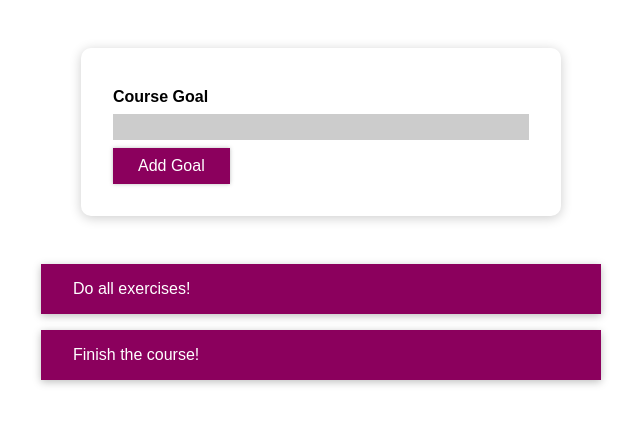
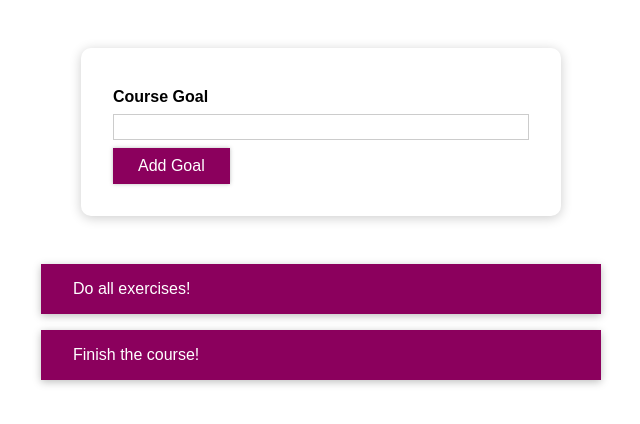
Before and after one commit to minhquangkid/React_new, a React (Create React App) app: page / in a window 1280 px wide. Shown: the top 424 px of the page, without its empty margins (319-959 px from the left). Built offline with nearby package versions, Linux system fonts and the light colour scheme.

Commit message:
using CSS Module

```diff
--- a/src/components/CourseGoals/CourseInput/CourseInput.js
+++ b/src/components/CourseGoals/CourseInput/CourseInput.js
@@ -1,34 +1,34 @@
 import React, { useState } from "react";
 import styled from "styled-components";
 import Button from "../../UI/Button/Button";
-import "./CourseInput.css";
+import styles from "./CourseInput.module.css";
 
-const FormControl = styled.div`
-  margin: 0.5rem 0;
+// const FormControl = styled.div`
+//   margin: 0.5rem 0;
 
-  & label {
-    font-weight: bold;
-    display: block;
-    margin-bottom: 0.5rem;
-    color: ${(props) => (props.invalid ? "red" : "black")};
-  }
+//   & label {
+//     font-weight: bold;
+//     display: block;
+//     margin-bottom: 0.5rem;
+//     color: ${(props) => (props.invalid ? "red" : "black")};
+//   }
 
-  & input {
-    display: block;
-    width: 100%;
-    border: 1px solid ${(props) => (props.inValid ? "yellow" : "#ccc")};
-    background: ${(props) => (props.invalid ? "blue" : "#ccc")};
-    font: inherit;
-    line-height: 1.5rem;
-    padding: 0 0.25rem;
-  }
+//   & input {
+//     display: block;
+//     width: 100%;
+//     border: 1px solid ${(props) => (props.inValid ? "yellow" : "#ccc")};
+//     background: ${(props) => (props.invalid ? "blue" : "#ccc")};
+//     font: inherit;
+//     line-height: 1.5rem;
+//     padding: 0 0.25rem;
+//   }
 
-  & input:focus {
-    outline: none;
-    background: #fad0ec;
-    border-color: #8b005d;
-  }
-`;
+//   & input:focus {
+//     outline: none;
+//     background: #fad0ec;
+//     border-color: #8b005d;
+//   }
+// `;
 // tạo 1 styled component cho thẻ div, nó sẽ có các thuộc tính css như  margin: 0.5rem 0;
 // nếu những thứ bên trong nó có chứa input, label thì nó sẽ sử dụng thuộc tính css là & input, & label cho input và label đó
 // tại border của input, ta sử dụng arrow function, với tham số đầu vào là props, nếu props.invalid là true thì sẽ dùng red
@@ -69,16 +69,20 @@
   return (
     <form onSubmit={formSubmitHandler}>
       {/* <FormControl className={!isValid && "invalid"}> */}
-      <FormControl invalid={!isValid}>
-        {/* <div className={`form-control ${!isValid ? "invalid" : ""}`}> */}
+      {/* <FormControl invalid={!isValid}> */}
+      <div
+        className={`${styles["form-control"]} ${!isValid && styles.invalid}`}
+      >
         <label>Course Goal</label>
         <input type="text" onChange={goalInputChangeHandler} />
-        {/* </div> */}
-      </FormControl>
+      </div>
+      {/* </FormControl> */}
       <Button type="submit">Add Goal</Button>
     </form>
   );
 };
+// dùng dấu [] trong styles["form-control"] vì giữa từ form và control có dấu "-" nên ko dùng styles.form-control được
+
 // sử dụng  <div className={`form-control ${!isValid ? "invalid" : ""}`}> để dùng class .form-control.invalid đã tạo ở file css cho trường hợp người dùng nhập rỗng, và nó sẽ ko được dùng khi người dùng nhập khác rỗng
 
 // nếu chúng ta ko sử dụng toán tử điều kiện thì ta có thể sử dụng cách khác là dùng props cho FormControl. Tạo 1 thuộc tính là invalid nhận tham số là !isValid, nếu !isValid là true thì nó sẽ kích hoạt thuộc tính invalid, và ngược lại sẽ ko kích hoạt
--- a/src/components/UI/Button/Button.js
+++ b/src/components/UI/Button/Button.js
@@ -1,43 +1,45 @@
 import React from "react";
 import styled from "styled-components";
-// import './Button.css';
+import styles from "./Button.module.css";
+// mặc dù import cụ thể 1 file css nhưng ta có thể sử dụng các class từ các file css khác mà ko cần import, để tránh gây nhầm lẫn css ta sử dụng css modules
+// dùng import classes from "./Button.css"; cũng được
 
 // tạo component Button nhưng sử dụng package styled
-const Button = styled.button`
-  width: 100%;
-  font: inherit;
-  padding: 0.5rem 1.5rem;
-  border: 1px solid #8b005d;
-  color: white;
-  background: #8b005d;
-  box-shadow: 0 0 4px rgba(0, 0, 0, 0.26);
-  cursor: pointer;
+// const Button = styled.button`
+//   width: 100%;
+//   font: inherit;
+//   padding: 0.5rem 1.5rem;
+//   border: 1px solid #8b005d;
+//   color: white;
+//   background: #8b005d;
+//   box-shadow: 0 0 4px rgba(0, 0, 0, 0.26);
+//   cursor: pointer;
 
-  &:focus {
-    outline: none;
-  }
+//   &:focus {
+//     outline: none;
+//   }
 
-  &:hover,
-  &:active {
-    background: #ac0e77;
-    border-color: #ac0e77;
-    box-shadow: 0 0 8px rgba(0, 0, 0, 0.26);
-  }
+//   &:hover,
+//   &:active {
+//     background: #ac0e77;
+//     border-color: #ac0e77;
+//     box-shadow: 0 0 8px rgba(0, 0, 0, 0.26);
+//   }
 
-  @media (min-width: 768px) {
-    width: auto;
-  }
-`;
+//   @media (min-width: 768px) {
+//     width: auto;
+//   }
+// `;
 // tạo 1 styled component tên là Button cho thẻ button
 // sử dụng responsive với @media (min-width: 768px) tức là các thiết bị lớn hơn 768px sẽ được thu lại nút button, còn thiết bị nhỏ hơn 768px như di động sẽ hiện width=100%
 
-// const Button = props => {
-//   return (
-//     <button type={props.type} className="button" onClick={props.onClick}>
-//       {props.children}
-//     </button>
-//   );
-// };
-
+const Button = (props) => {
+  return (
+    <button type={props.type} className={styles.button} onClick={props.onClick}>
+      {props.children}
+    </button>
+  );
+};
+// sử dụng css module cho nút button bằng lệnh className={styles.button}
 export default Button;
 // dùng styled-components để xác định rõ định dạng css cho 1 đối tượng, nhằm giúp ko nhầm lẫn với các đối tượng khác khi dùng theo class thông thường
--- a/src/components/UI/Button/Button.css
+++ b/src/components/UI/Button/Button.module.css
@@ -1,4 +1,5 @@
 .button {
+  width: 100%;
   font: inherit;
   padding: 0.5rem 1.5rem;
   border: 1px solid #8b005d;
@@ -18,3 +19,11 @@
   border-color: #ac0e77;
   box-shadow: 0 0 8px rgba(0, 0, 0, 0.26);
 }
+
+@media (min-width: 768px) {
+  .button {
+    width: auto;
+  }
+}
+
+/* sử dụng responsive với @media (min-width: 768px) tức là các thiết bị lớn hơn 768px sẽ được thu lại nút button, còn thiết bị nhỏ hơn 768px như di động sẽ hiện width=100% */
```
Also changed, not shown: src/components/CourseGoals/CourseInput/CourseInput.module.css (renamed from src/components/CourseGoals/CourseInput/CourseInput.css).
